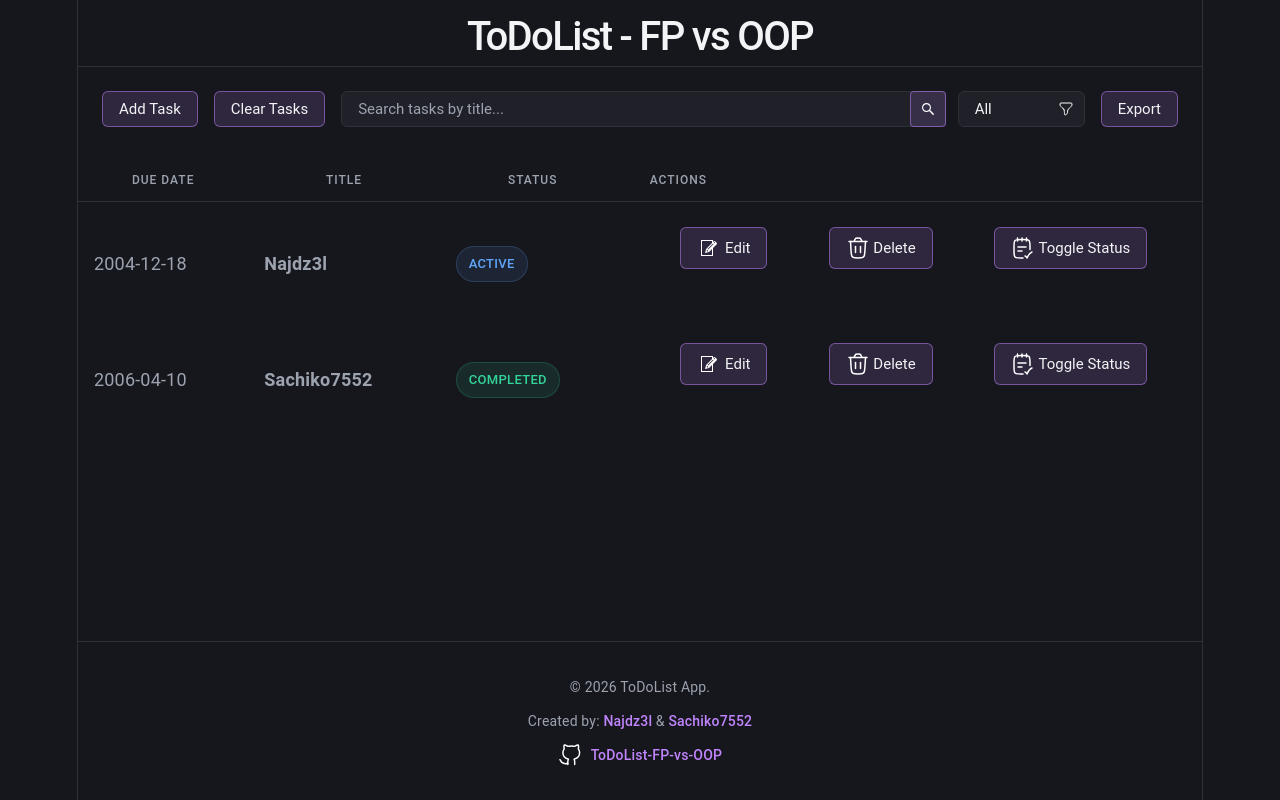
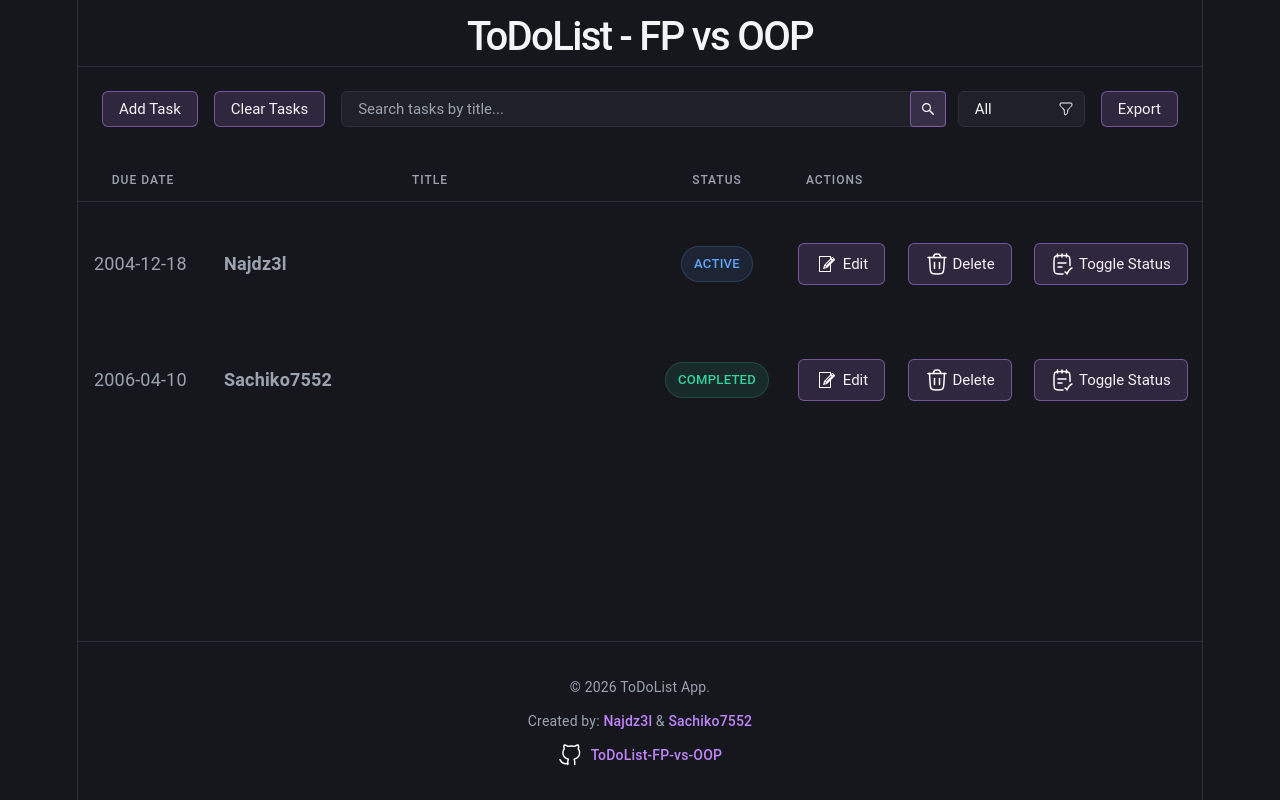
Before and after one commit to Najdz3l/ToDoList-FP-vs-OOP, a React app in the folder frontend/: page / in a window 1280 px wide. Built offline with nearby package versions, Linux system fonts and the light colour scheme; the HTML template or start-up script is replaced by a standard one.

Commit message:
Fixes in table - adjust column widhts, status col is fixed

```diff
--- a/frontend/src/components/table/Row.tsx
+++ b/frontend/src/components/table/Row.tsx
@@ -19,12 +19,16 @@ export const Row: React.FC<Props> = ({ task, deleteTask, updateTask, toggleStatu
         <h4>{task.title}</h4>
       </td>
       <td>
-        <Badge status={task.status} />
+        <div style={{ display: "flex", justifyContent: "center" }}>
+          <Badge status={task.status} />
+        </div>
       </td>
-      <td className="actions-cell">
-        <EditTask task={task} updateTask={updateTask} />
-        <DeleteTask taskId={task.taskId} deleteTask={deleteTask} />
-        <ToggleTaskStatus taskId={task.taskId} toggleStatus={toggleStatus} />
+      <td>
+        <div className="actions-cell">
+          <EditTask task={task} updateTask={updateTask} />
+          <DeleteTask taskId={task.taskId} deleteTask={deleteTask} />
+          <ToggleTaskStatus taskId={task.taskId} toggleStatus={toggleStatus} />
+        </div>
       </td>
     </tr>
   );
--- a/frontend/src/components/table/Table.css
+++ b/frontend/src/components/table/Table.css
@@ -5,6 +5,7 @@ main {
 }
 
 table {
+  table-layout: fixed;
   width: 100%;
   border-collapse: separate;
   border-spacing: 0 8px;
@@ -41,12 +42,11 @@ td {
     box-shadow 0.2s,
     background-color 0.2s;
 
-  &.actions-cell {
+  .actions-cell {
     display: flex;
     gap: 1.25em;
     align-items: center;
     justify-content: space-evenly;
-    height: 100%;
   }
 }
 
@@ -70,7 +70,6 @@ tbody tr:hover td {
   border-top-color: var(--border);
   border-bottom-color: var(--border);
   transform: translateY(-2px);
-  box-shadow: var(--shadow);
 }
 
 tbody tr:hover td:first-child {
--- a/frontend/src/components/table/Table.tsx
+++ b/frontend/src/components/table/Table.tsx
@@ -9,6 +9,10 @@ export const Table = () => {
   return (
     <main>
       <table>
+        <col width="130px"></col>
+        <col width="100%"></col>
+        <col width="130px"></col>
+        <col width="420px"></col>
         <thead>
           <tr>
             <th>Due Date</th>
```
